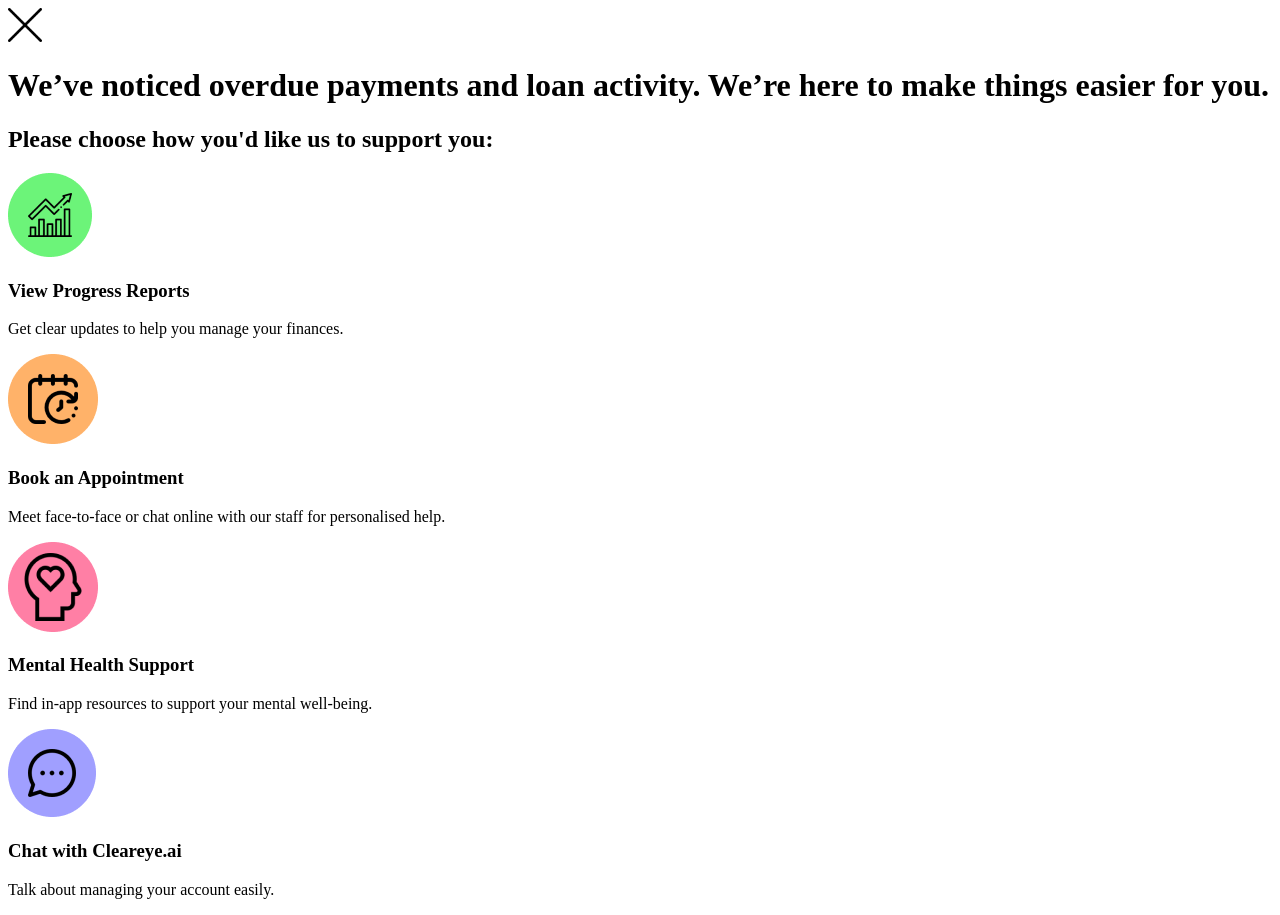
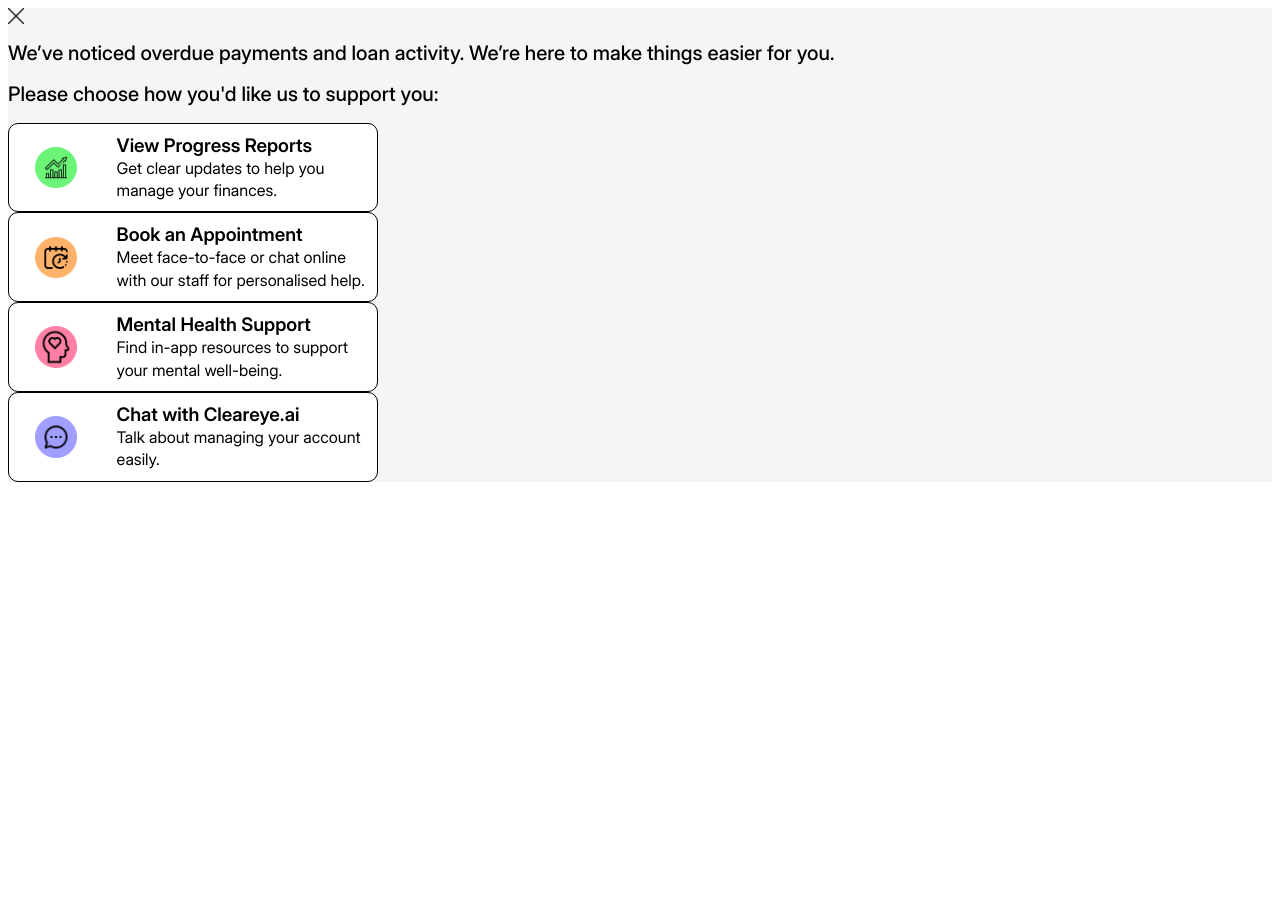
Before and after one commit to ichbinderbar/lloyds-bank, a React (Vite) app: page /modal in a window 1280 px wide. After the commit the page ends 800 px from the top, so only its background shows below. Built offline with nearby package versions, Linux system fonts and the light colour scheme.

Commit message:
style help boxes

```diff
--- a/src/components/HelpModal/HelpModal.jsx
+++ b/src/components/HelpModal/HelpModal.jsx
@@ -22,7 +22,7 @@ export default function HelpModal() {
   const handleHelpSelection = async () => {};
 
   return (
-    <>
+    <main className="modal">
       <img src={cancelIcon} alt="" className="modal__close" />
       <h1 className="modal__header">
         We’ve noticed overdue payments and loan activity. We’re here to make
@@ -34,36 +34,45 @@ export default function HelpModal() {
 
       <article className="modal__card-container">
         <img src={progressIcon} alt="" className="modal__card-icon" />
+        <div className="modal__card-content">
           <h3 className="modal__card-header">View Progress Reports</h3>
           <p className="modal__card-text">
             Get clear updates to help you manage your finances.
           </p>
+        </div>
       </article>
 
       <article className="modal__card-container">
         <img src={appIcon} alt="" className="modal__card-icon" />
+        <div className="modal__card-content">
           <h3 className="modal__card-header">Book an Appointment</h3>
           <p className="modal__card-text">
-          Meet face-to-face or chat online with our staff for personalised help.
+            Meet face-to-face or chat online with our staff for personalised
+            help.
           </p>
+        </div>
       </article>
 
       <article className="modal__card-container">
         <img src={headIcon} alt="" className="modal__card-icon" />
+        <div className="modal__card-content">
           <h3 className="modal__card-header">Mental Health Support</h3>
           <p className="modal__card-text">
             Find in-app resources to support your mental well-being.
           </p>
+        </div>
       </article>
 
       <article className="modal__card-container">
         <img src={messageIcon} alt="" className="modal__card-icon" />
+        <div className="modal__card-content">
           <h3 className="modal__card-header">Chat with Cleareye.ai</h3>
           <p className="modal__card-text">
             Talk about managing your account easily.
           </p>
+        </div>
       </article>
-    </>
+    </main>
 
     //     <Modal
     //     className="modal"
--- a/src/components/HelpModal/HelpModal.scss
+++ b/src/components/HelpModal/HelpModal.scss
@@ -0,0 +1,52 @@
+@use "../../styles/colors" as *;
+@use "../../styles/typography";
+
+.modal {
+  background-color: $primary-background-colour;
+  font-family: "Inter";
+
+  &__header {
+    font-size: 1.25rem;
+    font-weight: 500;
+  }
+
+  &__subheader {
+    @extend .modal__header;
+  }
+
+  &__close {
+    width: 1rem;
+  }
+
+  &__card-container {
+    display: flex;
+    align-items: center;
+    gap: 2.5rem;
+    background-color: $primary-box-colour;
+    width: 21.75rem;
+    padding: 10px;
+    border-radius: 10px;
+    border: 1px solid #000;
+  }
+
+  &__card-icon {
+    margin-left: 1rem;
+    width: 2.6rem;
+    height: 2.6rem;
+  }
+
+  &__card-content {
+    font-size: 1rem;
+  }
+
+  &__card-header {
+    margin: 0;
+    font-weight: 600;
+  }
+
+  &__card-text {
+    margin: 0;
+    line-height: 140%;
+    font-weight: 400;
+  }
+}
```
Lines whose indentation alone changed are shown as unchanged.
